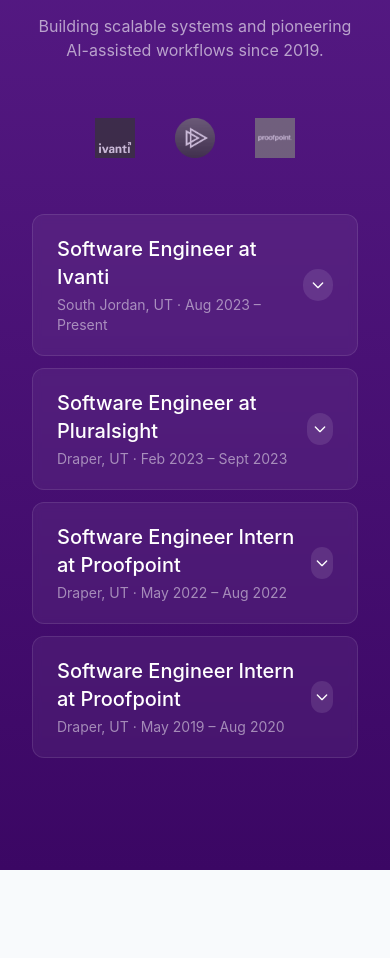
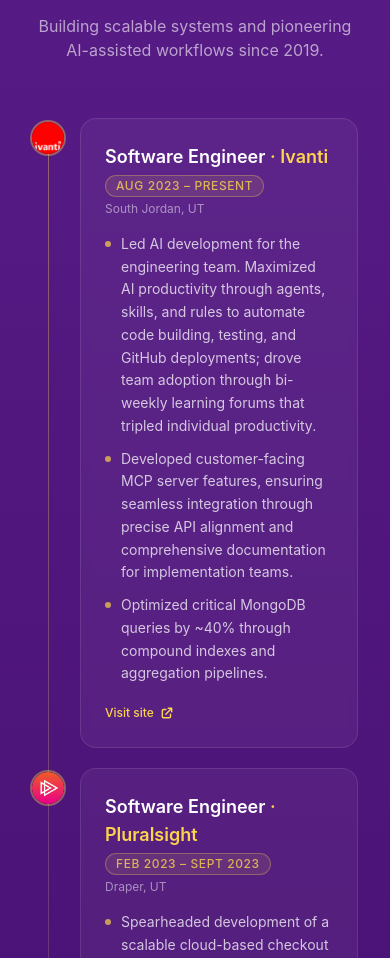
Before and after one commit to nataliamelissas/nataliasoto, a React (Vite) app: page / in a window 390 px wide. Shown: the part 5322-6280 px from the top of the page. Built offline with nearby package versions, Linux system fonts and the light colour scheme.

Commit message:
Replace work-experience accordion with a timeline of always-expanded cards.

```diff
--- /dev/null
+++ b/src/components/ExperienceTimeline.tsx
@@ -0,0 +1,105 @@
+import React from 'react';
+import type { Job } from '../constants/content';
+import ivantiImg from '../assets/ivanti-logo.gif';
+import pluralsightImg from '../assets/pluralsight.webp';
+import proofpointImg from '../assets/s67VT62Z_400x400.png';
+
+const LOGOS: Record<NonNullable<Job['logoKey']>, string> = {
+  ivanti: ivantiImg,
+  pluralsight: pluralsightImg,
+  proofpoint: proofpointImg,
+};
+
+interface Props {
+  jobs: Job[];
+}
+
+const ExperienceTimeline: React.FC<Props> = ({ jobs }) => {
+  return (
+    <ol className="relative space-y-5">
+      {/* Spine */}
+      <span
+        aria-hidden
+        className="absolute left-4 md:left-6 top-3 bottom-3 w-px bg-gradient-to-b from-amber-300/40 via-white/10 to-amber-300/0"
+      />
+
+      {jobs.map((job, idx) => {
+        const logo = job.logoKey ? LOGOS[job.logoKey] : undefined;
+        // Unique key — two Proofpoint entries share company + title.
+        const key = `${job.company}-${job.date}`;
+        return (
+          <li
+            key={key}
+            className="group relative pl-12 md:pl-16"
+            style={{ transitionDelay: `${idx * 40}ms` }}
+          >
+            {/* Spine dot / logo medallion */}
+            <span className="absolute left-0 top-1 flex items-center justify-center w-8 h-8 md:w-12 md:h-12 rounded-full bg-purple-950 ring-2 ring-amber-300/40 group-hover:ring-amber-300/80 transition-all overflow-hidden">
+              {logo ? (
+                <img
+                  src={logo}
+                  alt={job.company}
+                  className="w-full h-full object-cover"
+                />
+              ) : (
+                <span className="text-amber-300 text-xs font-bold">
+                  {job.company.charAt(0)}
+                </span>
+              )}
+            </span>
+
+            <article className="rounded-2xl bg-white/5 backdrop-blur-sm border border-white/10 p-6 md:p-7 transition-all duration-300 group-hover:border-amber-300/40 group-hover:bg-white/[0.07] group-hover:shadow-lg group-hover:shadow-amber-500/5">
+              <header className="flex flex-wrap items-baseline justify-between gap-x-4 gap-y-1 mb-1">
+                <h3 className="text-lg md:text-xl font-semibold text-white">
+                  {job.title}
+                  <span className="text-amber-300"> · {job.company}</span>
+                </h3>
+                <span className="text-xs font-medium uppercase tracking-wider text-amber-300/80 bg-amber-300/10 border border-amber-300/30 px-2.5 py-0.5 rounded-full whitespace-nowrap">
+                  {job.date}
+                </span>
+              </header>
+              <p className="text-xs text-white/50 mb-4">{job.location}</p>
+
+              <ul className="space-y-2.5">
+                {job.bullets.map((bullet, i) => (
+                  <li
+                    key={i}
+                    className="relative pl-4 text-sm text-white/75 leading-relaxed before:absolute before:left-0 before:top-2 before:w-1.5 before:h-1.5 before:rounded-full before:bg-amber-300/70"
+                  >
+                    {bullet}
+                  </li>
+                ))}
+              </ul>
+
+              {job.site && (
+                <a
+                  href={job.site}
+                  target="_blank"
+                  rel="noopener noreferrer"
+                  className="inline-flex items-center gap-1.5 mt-5 text-xs font-medium text-amber-300 hover:text-amber-200 transition-colors"
+                >
+                  Visit site
+                  <svg
+                    className="w-3.5 h-3.5"
+                    fill="none"
+                    viewBox="0 0 24 24"
+                    stroke="currentColor"
+                    strokeWidth={2.5}
+                  >
+                    <path
+                      strokeLinecap="round"
+                      strokeLinejoin="round"
+                      d="M10 6H6a2 2 0 00-2 2v10a2 2 0 002 2h10a2 2 0 002-2v-4M14 4h6m0 0v6m0-6L10 14"
+                    />
+                  </svg>
+                </a>
+              )}
+            </article>
+          </li>
+        );
+      })}
+    </ol>
+  );
+};
+
+export default ExperienceTimeline;
--- a/src/pages/HomePage.tsx
+++ b/src/pages/HomePage.tsx
@@ -1,17 +1,14 @@
 import React from 'react';
 import ContactBanner from '../components/ContactBanner';
 import ProfileImage from '../components/ProfileImage';
-import CollapsibleMenu from '../components/CollapsableMenu';
 import SectionHeader from '../components/SectionHeader';
 import ProjectCard from '../components/ProjectCard';
 import WritingCard from '../components/WritingCard';
 import SkillTag from '../components/SkillTag';
 import Reveal from '../components/Reveal';
 import InlineLinkedText from '../components/InlineLinkedText';
+import ExperienceTimeline from '../components/ExperienceTimeline';
 import profileImg from '../assets/mission-profile-2.jpg';
-import ivantiImg from '../assets/ivanti-logo.gif';
-import pluralsightImg from '../assets/pluralsight.webp';
-import proofpointImg from '../assets/s67VT62Z_400x400.png';
 import resume from '../../public/resume.pdf';
 import {
   SECTION_IDS,
@@ -25,19 +22,6 @@
 } from '../constants/content';
 
 const SECTION_OFFSET = 'scroll-mt-24';
-
-const COMPANY_LOGOS = [
-  { src: ivantiImg, alt: 'Ivanti' },
-  { src: pluralsightImg, alt: 'Pluralsight' },
-  { src: proofpointImg, alt: 'Proofpoint' },
-];
-
-const jobsForCollapsibleMenu = JOBS.map((job) => ({
-  title: `${job.title} at ${job.company}`,
-  date: `${job.location} · ${job.date}`,
-  description: job.bullets.map((b) => `• ${b}`).join('\n'),
-  site: job.site,
-}));
 
 const scrollToContact = () => {
   const el = document.getElementById(SECTION_IDS.contact);
@@ -239,19 +223,8 @@
             />
           </Reveal>
 
-          <Reveal className="flex flex-wrap justify-center items-center gap-10 md:gap-14 mb-14 opacity-70">
-            {COMPANY_LOGOS.map((logo) => (
-              <img
-                key={logo.alt}
-                src={logo.src}
-                alt={logo.alt}
-                className="h-10 md:h-12 object-contain grayscale hover:grayscale-0 transition-all"
-              />
-            ))}
-          </Reveal>
-
           <Reveal>
-            <CollapsibleMenu items={jobsForCollapsibleMenu} />
+            <ExperienceTimeline jobs={JOBS} />
           </Reveal>
         </div>
       </section>
```
